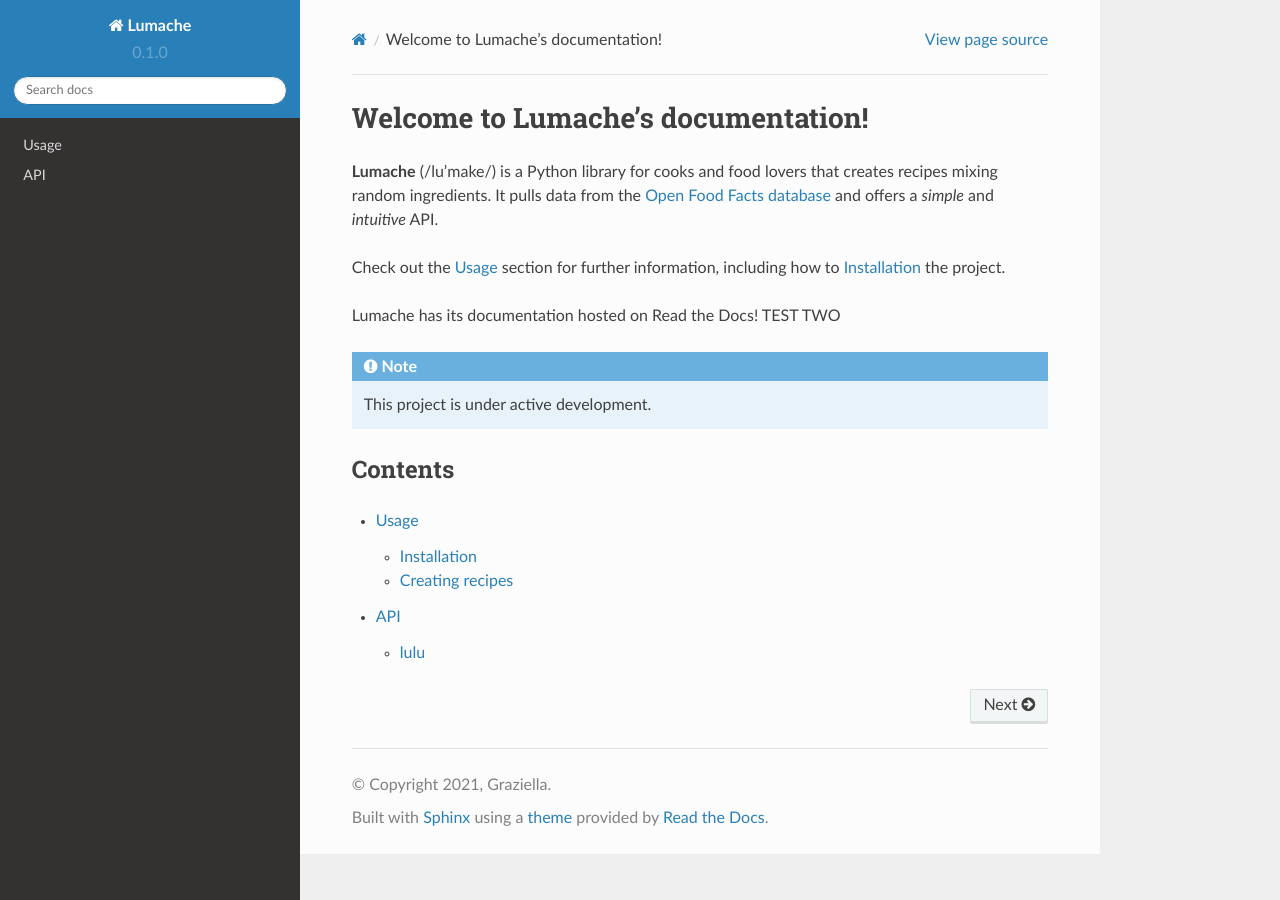
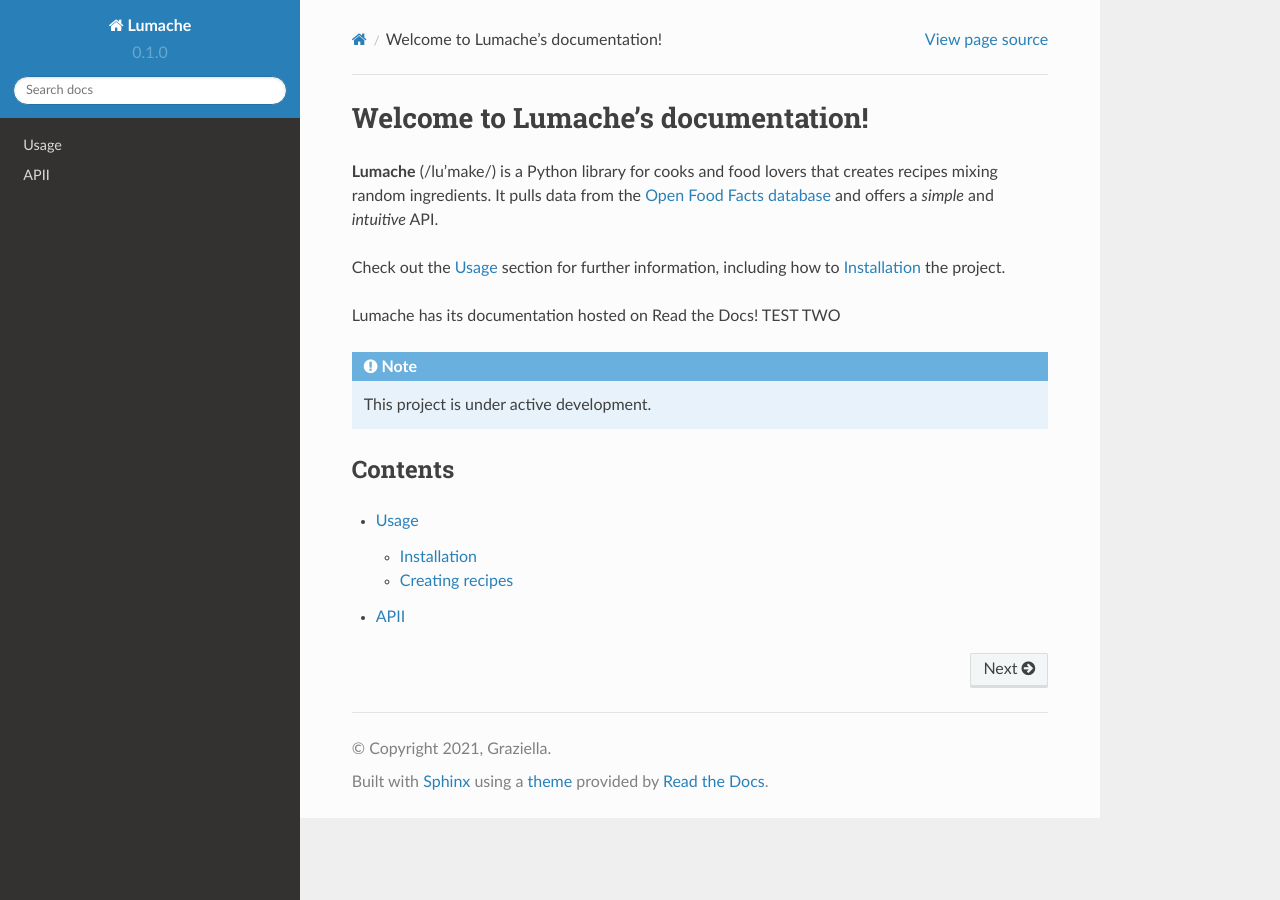
Before and after one commit to CaptainExasperated/Readthedocs-Tutorial, a Sphinx documentation site: the page built from docs/source/index.rst, in a window 1280 px wide. Built offline with Sphinx 7.4.7 and the Read the Docs theme 2.0.0, drawn with Linux system fonts in a browser that asks for light colours.

```diff
--- a/docs/source/api.rst
+++ b/docs/source/api.rst
@@ -1,10 +1,7 @@
-API
-===
+APII
+====
 
-lulu
------
+.. autosummary::
+   :toctree: generated
 
-.. automodule:: lumache
-   :members:
-   :show-inheritance:
-   :exclude-members:
+   lumache
```
